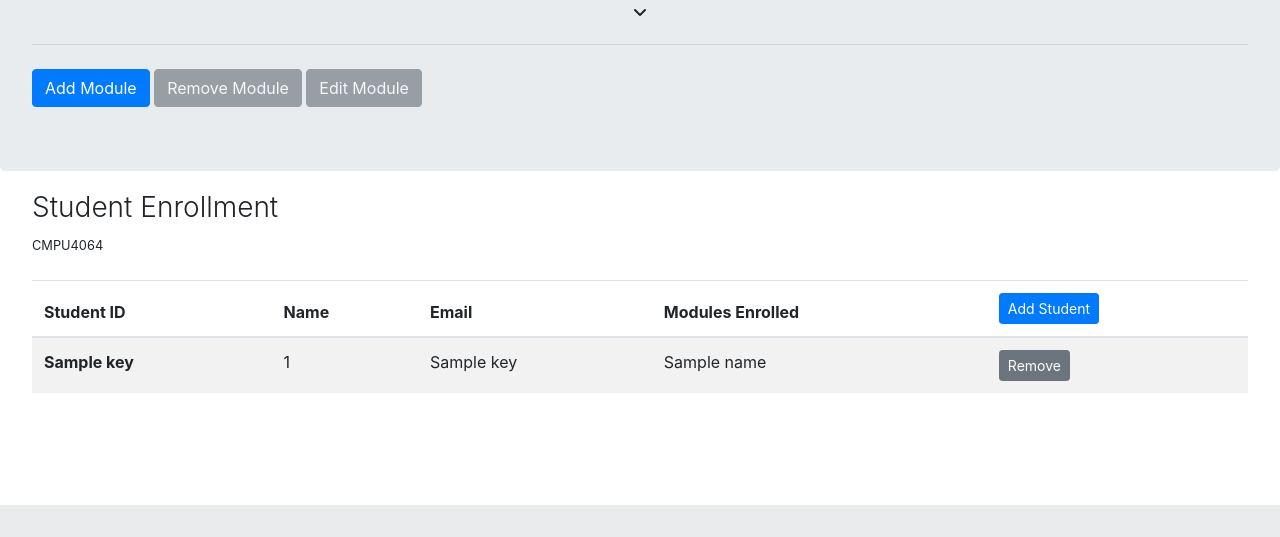
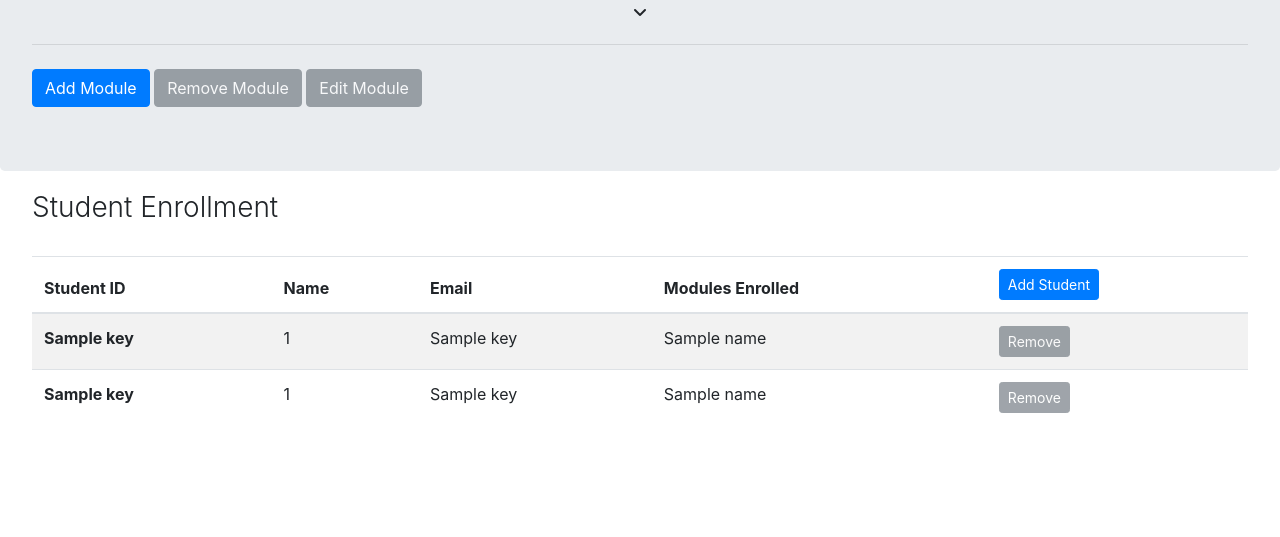
Before and after one commit to Lulusimili/studentmgtsys, a Flask app: template templates/index.html in a window 1280 px wide. Shown: the part 699-1236 px from the top of the page. Before the commit the page ends 1204 px from the top, so only its background shows below. Run offline with Flask 2, Linux system fonts and the light colour scheme; the template is opened without the code that fills it: most values are stand-ins (such as "Sample title", 1, 10 or a date in 2020); parts of the project's set-up code (start-up, migrations or seed data) failed here and were passed over; some libraries are stand-ins or nearby versions.

Commit message:
css styling and full list of students populating:

```diff
--- a/templates/index.html
+++ b/templates/index.html
@@ -54,7 +54,7 @@
 
 			<div class="list-group">
 				<div id="module_container" >
-					<form action="/module-selected" method="post">
+					<form action="/module-selected" method="post" id="module-selected-form">
 						{% for key in moduleCatalog %}
 						<a href="#" class="list-group-item list-group-item-action" data-moduleid="{{key}}" >
 
@@ -89,9 +89,6 @@
 	<div id="student-list-container">
 		<div class="jumbotron" id="student-list" style="background-color: white; padding-top: 20px;">
 			<h3 class="font-weight-light">Student Enrollment</h3>
-			<div>
-				<small>CMPU4064</small>
-			</div>
 			<br>
 			<table class="table table-striped">
 				<thead>
@@ -107,15 +104,29 @@
 				</thead>
 				<tbody>
 			  	{% for key in selectStudentsInModule %}
-				<tr>
+				<tr data="{{key}}" class="studentEnrollmentList">
 					<th scope="row">{{ key }}</th>
 					<td>{{ selectStudentsInModule[key][0]}}</td>
 					<td>{{ selectStudentsInModule[key][1]}}</td>
 
 					<td>{% for modules in selectStudentsInModule[key][2] %}{{ modules }} {% endfor %}</td>
 
-					<td>
-						<button type="button" class="btn btn-secondary btn-sm student-option-btn">Remove</button>
+					<td class="student-option-btn-container">
+						<button type="button" class="btn btn-secondary btn-sm student-option-btn" disabled="disabled">Remove</button>
+					</td>
+				</tr>
+				{% endfor %}
+
+			  	{% for key in studentCatalog %}
+				<tr data="{{key}}" class="fullStudentList">
+					<th scope="row">{{ key }}</th>
+					<td>{{ studentCatalog[key][0]}}</td>
+					<td>{{ studentCatalog[key][1]}}</td>
+
+					<td>{% for modules in studentCatalog[key][2] %}{{ modules }} {% endfor %}</td>
+
+					<td class="student-option-btn-container">
+						<button type="button" class="btn btn-secondary btn-sm student-option-btn" disabled="disabled">Remove</button>
 					</td>
 				</tr>
 				{% endfor %}
@@ -185,7 +196,7 @@
 					<input type="name" class="form-control" id="studentEmail" required="required" name="studentEmail" required="required">
 					<label for="ModuleLecturer">Student Modules</label>
 					</br>
-					<select class="selectpicker" multiple data-selected-text-format="count > 3" data-width="100%" data-max-options="5">
+					<select class="selectpicker" multiple data-selected-text-format="count > 3" data-width="100%" data-max-options="5" name="moduleEnrollment" data-live-search="true">
 						{% for module in moduleCatalog %}
 						<option>{{module}} - {{moduleCatalog[module][0]}}</option>
 						{% endfor %}
```
